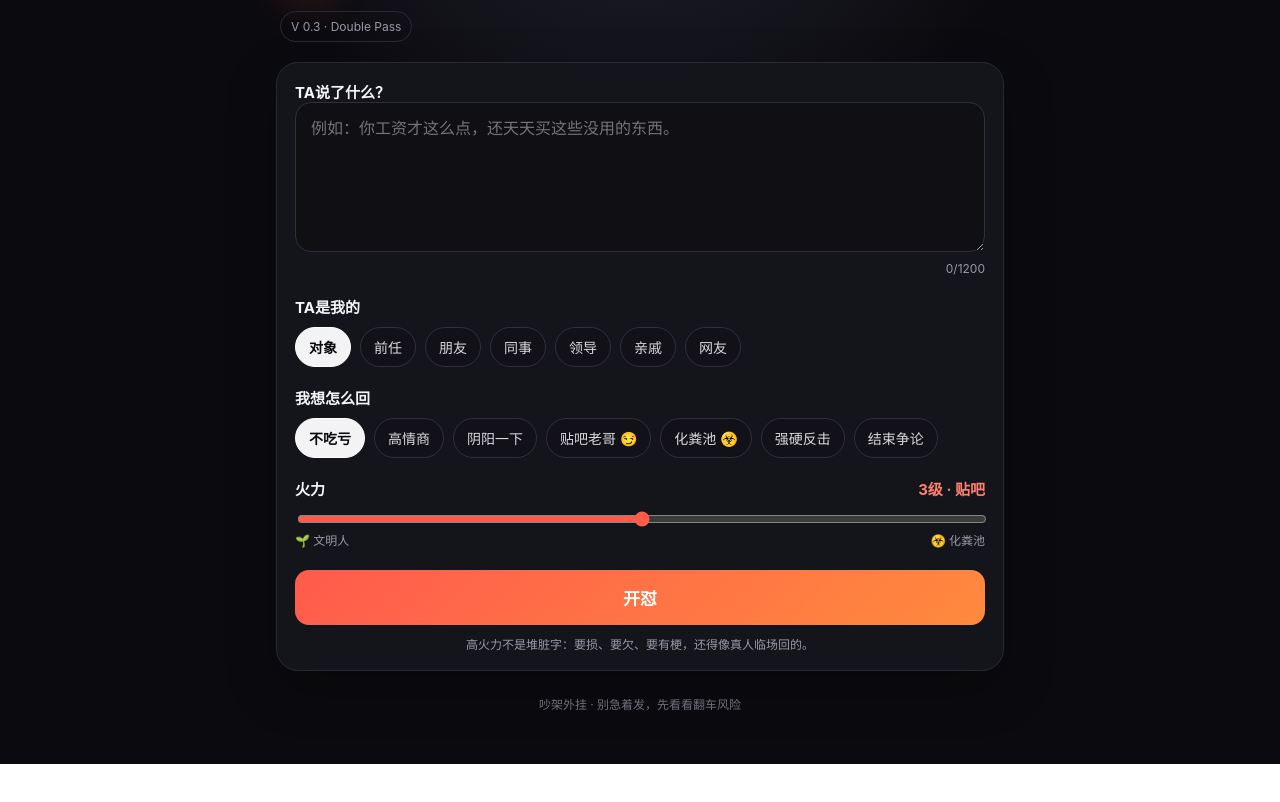
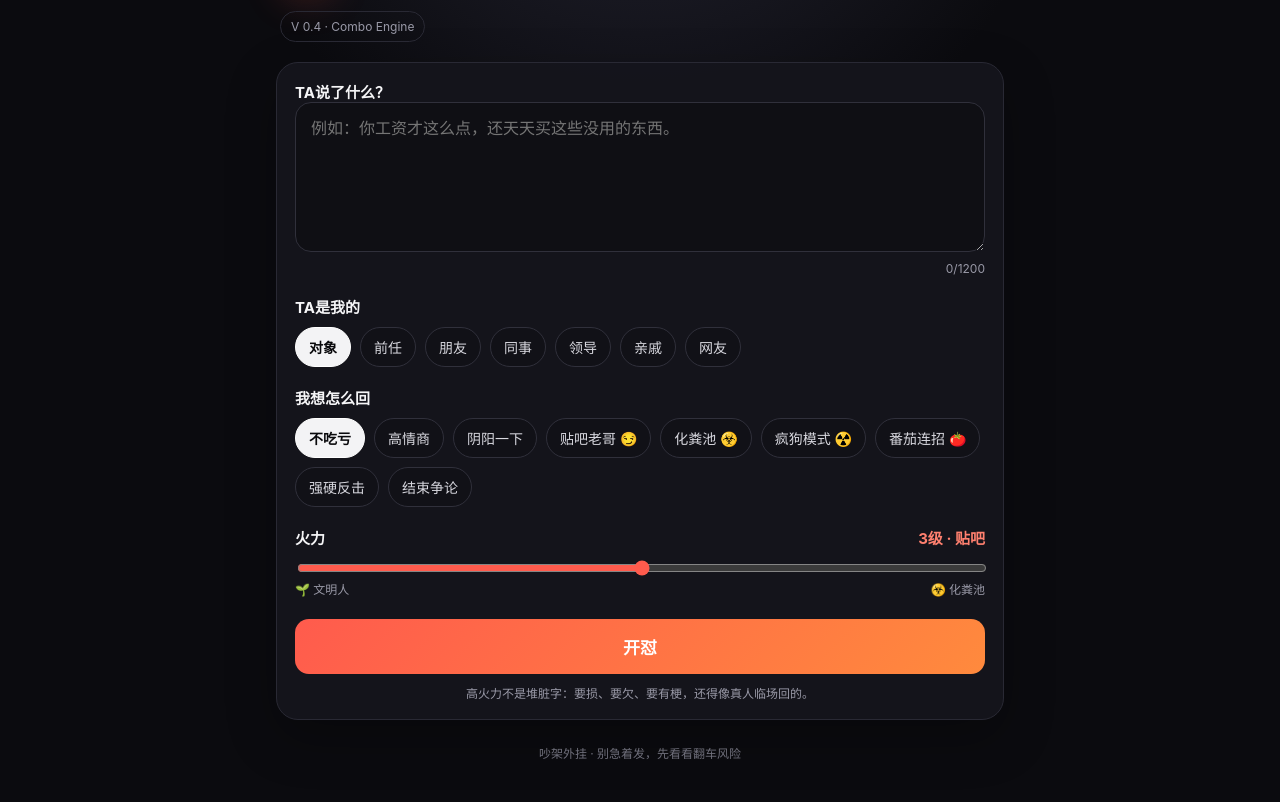
Before and after one commit to tangbao996/chaowai, a website: page index.html in a window 1280 px wide. Shown: the part 128-930 px from the top of the page. Before the commit the page ends 892 px from the top, so only its background shows below. Drawn offline with Linux system fonts and the light colour scheme.

Commit message:
Add files via upload

```diff
--- a/index.html
+++ b/index.html
@@ -18,7 +18,7 @@
           <p class="tagline">不会回？把对方的话丢进来。</p>
         </div>
       </div>
-      <div class="badge">V 0.3 · Double Pass</div>
+      <div class="badge">V 0.4 · Combo Engine</div>
     </header>
 
     <section class="card composer">
@@ -47,6 +47,8 @@
           <button class="chip" data-value="阴阳一下">阴阳一下</button>
           <button class="chip" data-value="贴吧老哥">贴吧老哥 😏</button>
           <button class="chip" data-value="化粪池">化粪池 ☣️</button>
+          <button class="chip" data-value="疯狗模式">疯狗模式 ☢️</button>
+          <button class="chip" data-value="番茄连招">番茄连招 🍅</button>
           <button class="chip" data-value="强硬反击">强硬反击</button>
           <button class="chip" data-value="结束争论">结束争论</button>
         </div>
```
Also changed, not shown: README.md.
